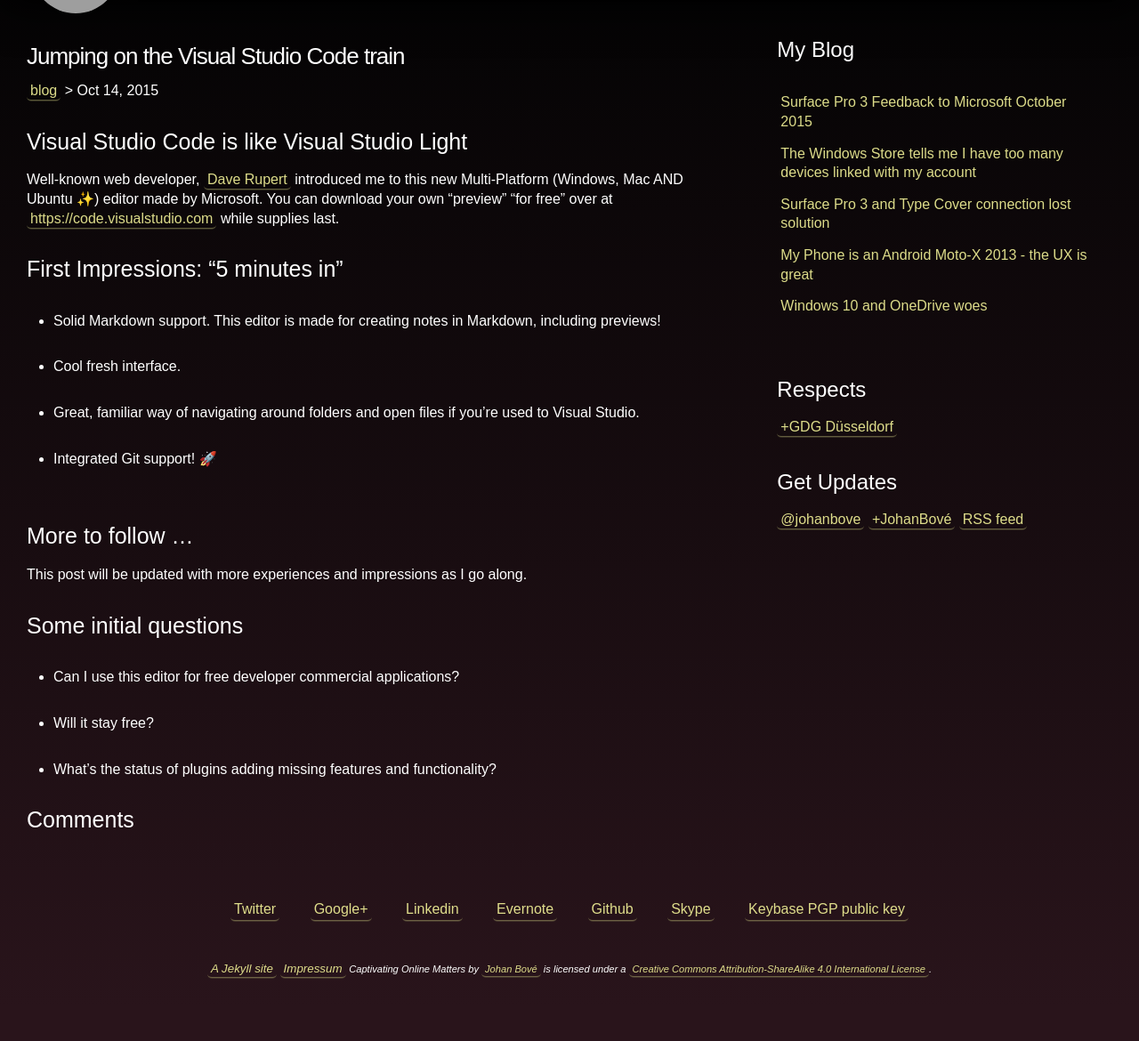
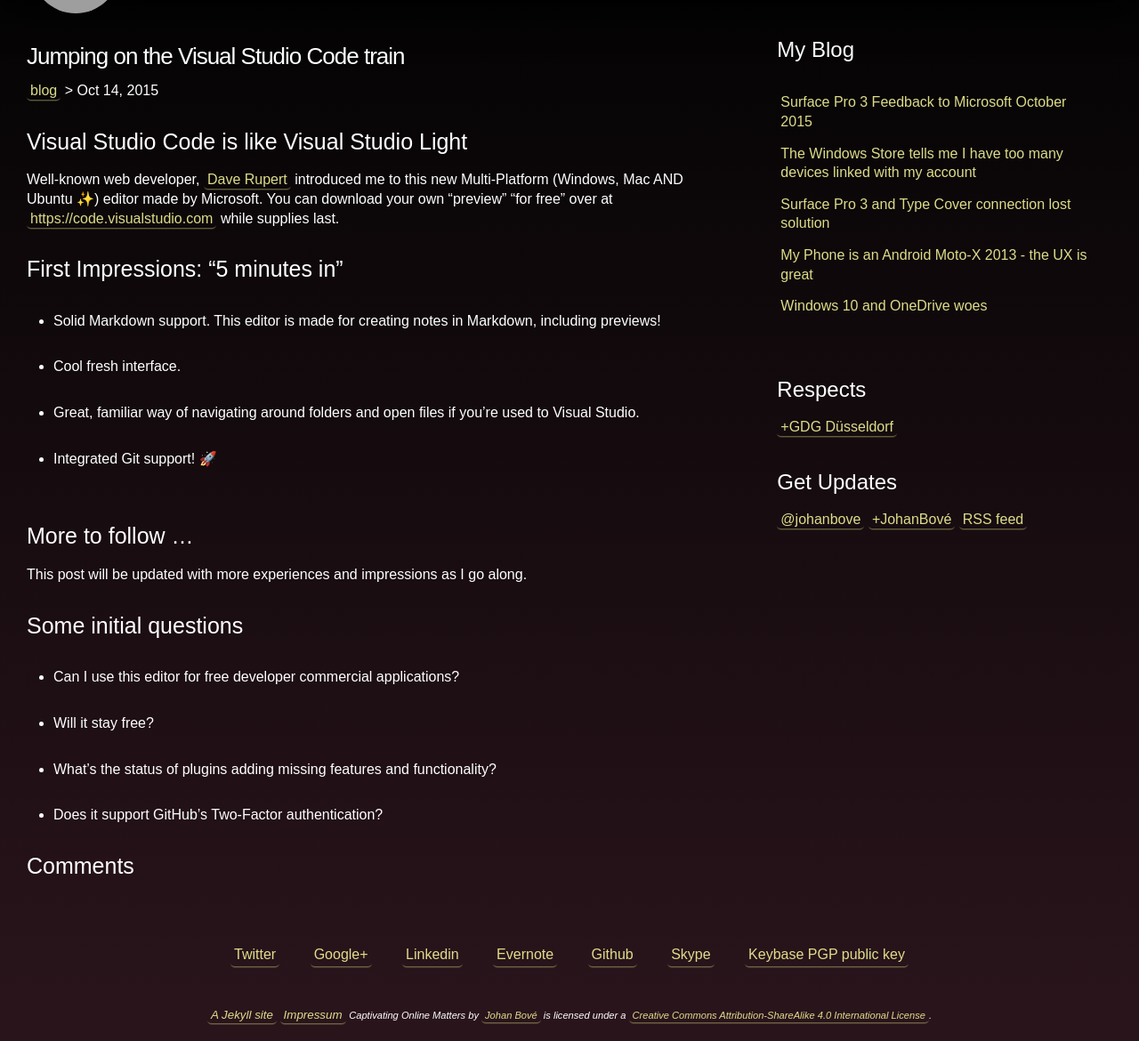
Before and after one commit to johanbove/johanbove.github.io, a Jekyll site: the page built from _posts/2015-10-14-visualstudiocode.md, in a window 1280 px wide and 1275 px high, cut to the strip 105-1275 px from the top of the window. Shown: the whole strip at 89% size. Built offline with Jekyll 4.4.1, drawn with Linux system fonts in a browser that asks for light colours; emoji names are drawn with the system emoji font; comment, search, counter and statistics services are not loaded; grey boxes are pictures that could not be loaded.

Commit message:
Update post

```diff
--- a/_posts/2015-10-14-visualstudiocode.md
+++ b/_posts/2015-10-14-visualstudiocode.md
@@ -25,3 +25,4 @@
 - Can I use this editor for free developer commercial applications?
 - Will it stay free?
 - What's the status of plugins adding missing features and functionality?
+- Does it support GitHub's Two-Factor authentication?
```
